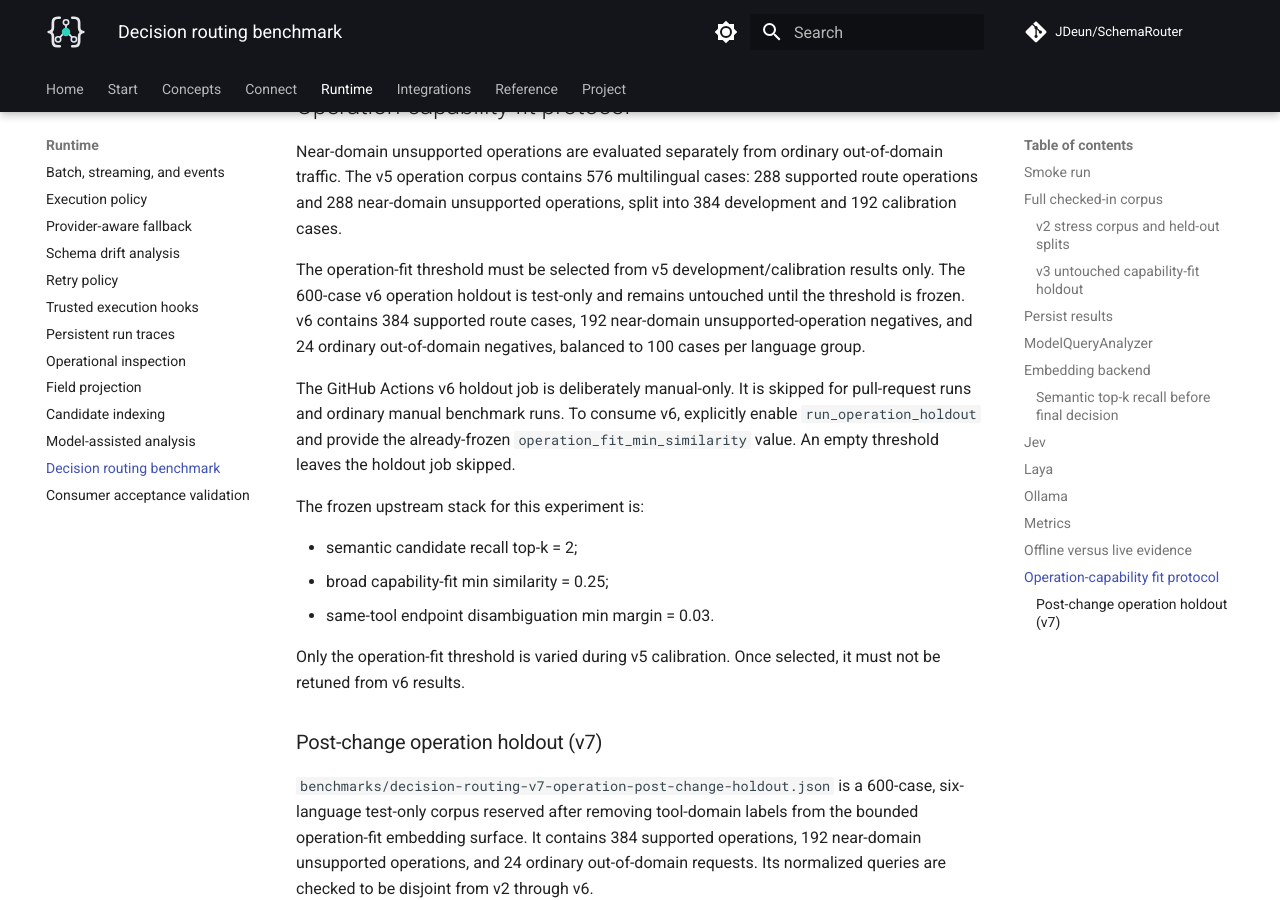
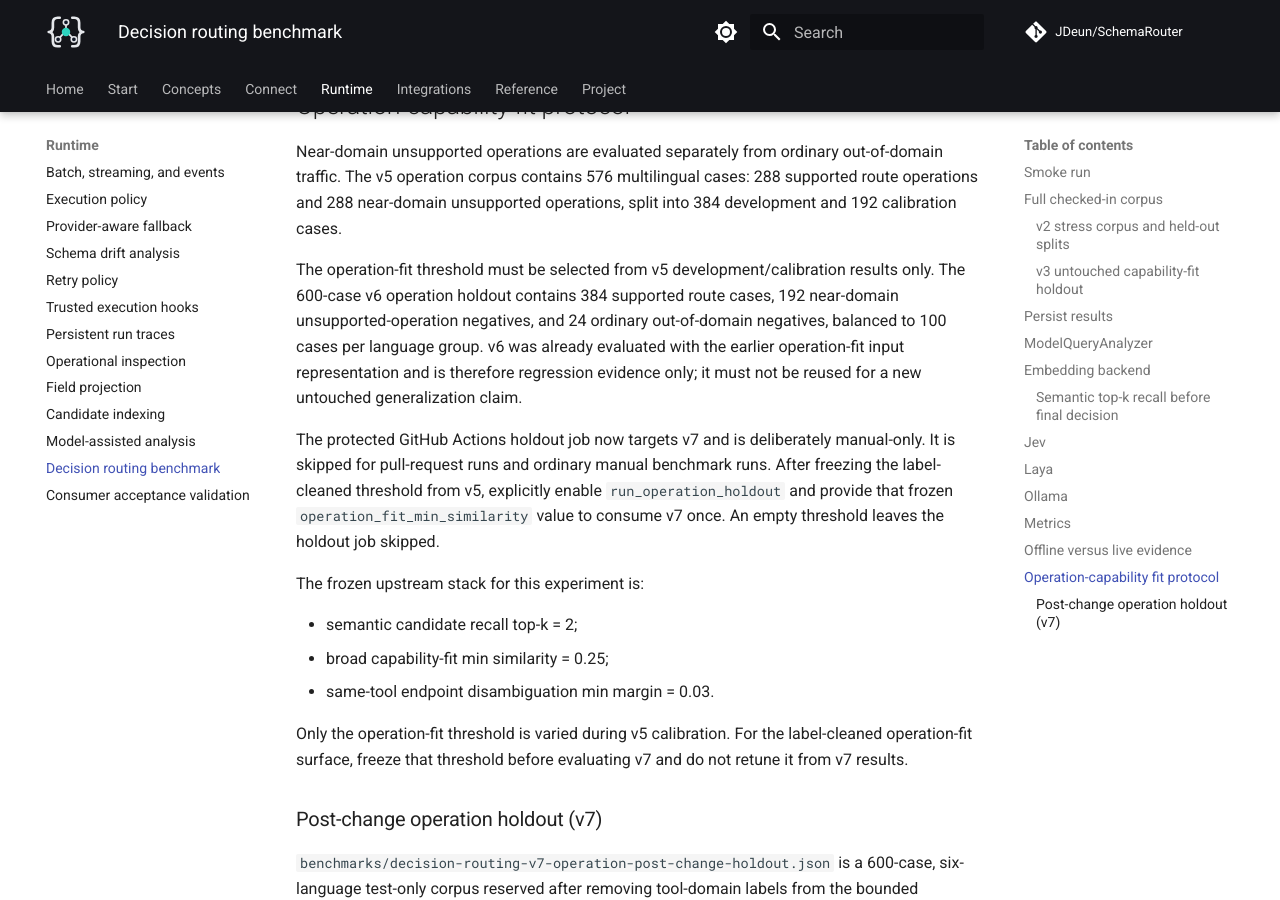
Before and after one commit to JDeun/SchemaRouter, an MkDocs documentation site: the page built from docs/guides/decision-benchmark.md, in a window 1280 px wide and 900 px high, scrolled down 8429 px. Built offline with MkDocs 1.6.1 and Material for MkDocs 9.7.7, drawn with Linux system fonts in a browser that asks for light colours; comment, search, counter and statistics services are not loaded.

Commit message:
research: protect post-change operation holdout

```diff
--- a/docs/guides/decision-benchmark.md
+++ b/docs/guides/decision-benchmark.md
@@ -351,11 +351,16 @@ The v5 operation corpus contains 576 multilingual cases: 288 supported route ope
 near-domain unsupported operations, split into 384 development and 192 calibration cases.
 
 The operation-fit threshold must be selected from v5 development/calibration results only. The
-600-case v6 operation holdout is test-only and remains untouched until the threshold is frozen.
-v6 contains 384 supported route cases, 192 near-domain unsupported-operation negatives, and 24
-ordinary out-of-domain negatives, balanced to 100 cases per language group.
+600-case v6 operation holdout contains 384 supported route cases, 192 near-domain unsupported-operation
+negatives, and 24 ordinary out-of-domain negatives, balanced to 100 cases per language group. v6 was
+already evaluated with the earlier operation-fit input representation and is therefore regression
+evidence only; it must not be reused for a new untouched generalization claim.
 
-The GitHub Actions v6 holdout job is deliberately manual-only. It is skipped for pull-request runs and ordinary manual benchmark runs. To consume v6, explicitly enable `run_operation_holdout` and provide the already-frozen `operation_fit_min_similarity` value. An empty threshold leaves the holdout job skipped.
+The protected GitHub Actions holdout job now targets v7 and is deliberately manual-only. It is skipped
+for pull-request runs and ordinary manual benchmark runs. After freezing the label-cleaned threshold
+from v5, explicitly enable `run_operation_holdout` and provide that frozen
+`operation_fit_min_similarity` value to consume v7 once. An empty threshold leaves the holdout job
+skipped.
 
 The frozen upstream stack for this experiment is:
 
@@ -363,8 +368,9 @@ The frozen upstream stack for this experiment is:
 - broad capability-fit min similarity = 0.25;
 - same-tool endpoint disambiguation min margin = 0.03.
 
-Only the operation-fit threshold is varied during v5 calibration. Once selected, it must not be
-retuned from v6 results.
+Only the operation-fit threshold is varied during v5 calibration. For the label-cleaned
+operation-fit surface, freeze that threshold before evaluating v7 and do not retune it from v7
+results.
 
 
 ### Post-change operation holdout (v7)
```
Also changed, not shown: CHANGELOG.md (+3 -2 lines), 2 other files.
